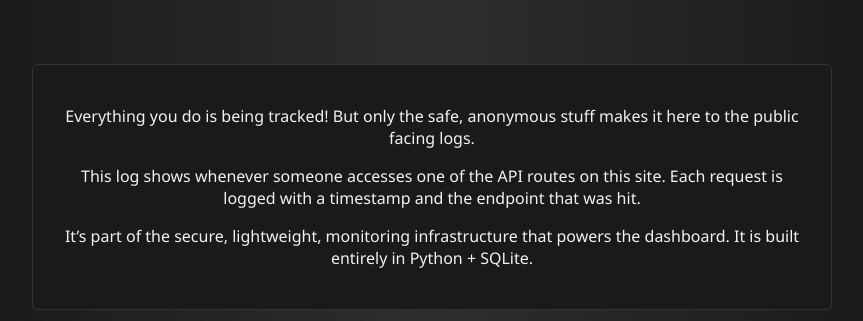
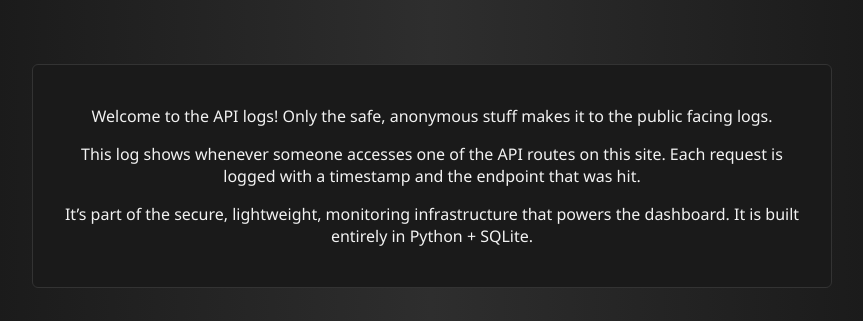
Before and after one commit to nick98555/flask-ec2-api, a Flask app: page /dashboard/apilogs in a window 1280 px wide. Shown: the part 156-477 px from the top of the page, without its empty margins (208-1071 px from the left). Run offline with Flask 3, Linux system fonts and the light colour scheme; data that the repository does not hold is empty.

Commit message:
reworded apilogs descriptoin

```diff
--- a/templates/apilogs.html
+++ b/templates/apilogs.html
@@ -6,7 +6,7 @@
 <div style="max-width: 800px; margin: 2rem auto; text-align: center;">
     <div style="background-color: #1a1a1a; padding: 1.5rem; border: 1px solid #333; border-radius: 6px;">
         <p>
-            Everything you do is being tracked! But only the safe, anonymous stuff makes it here to the public facing logs.
+            Welcome to the API logs! Only the safe, anonymous stuff makes it to the public facing logs.
         </p>
         <p>
             This log shows whenever someone accesses one of the API routes on this site. Each request is logged with a timestamp and the endpoint that was hit.
```
